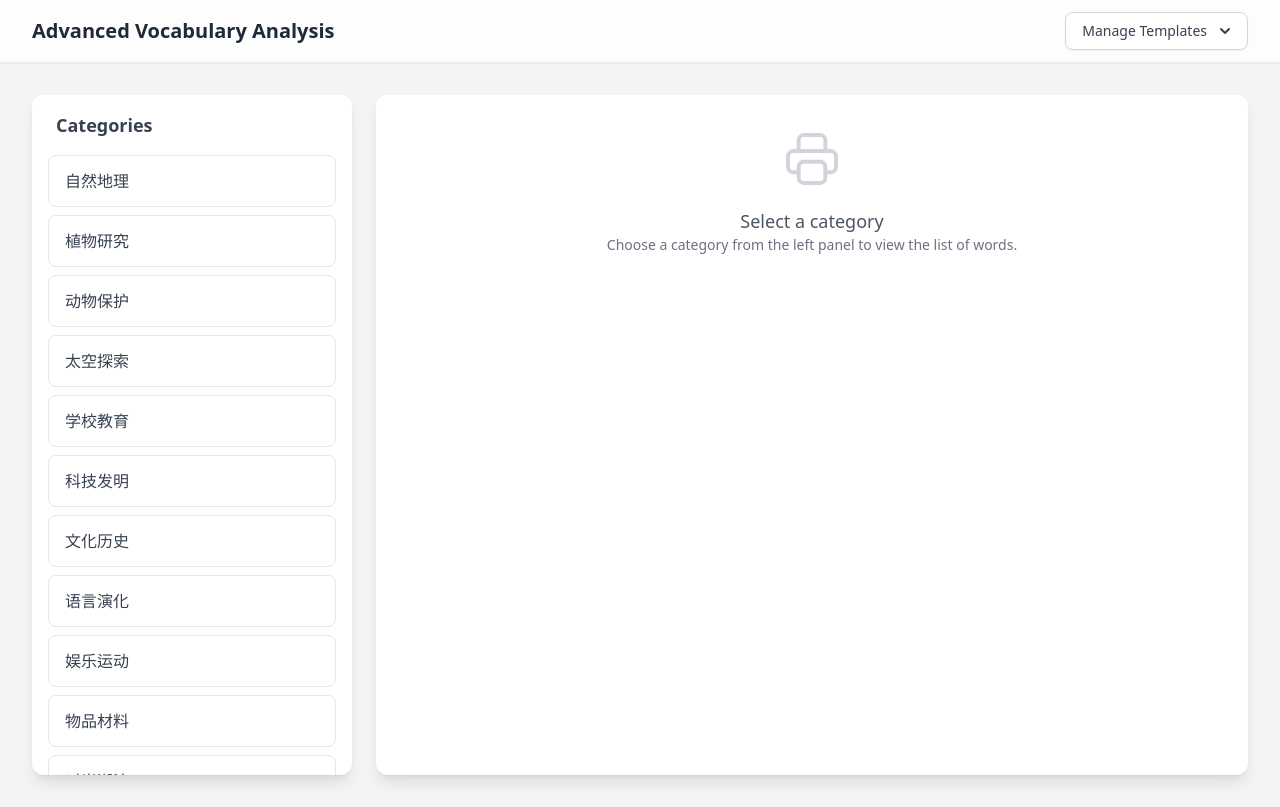
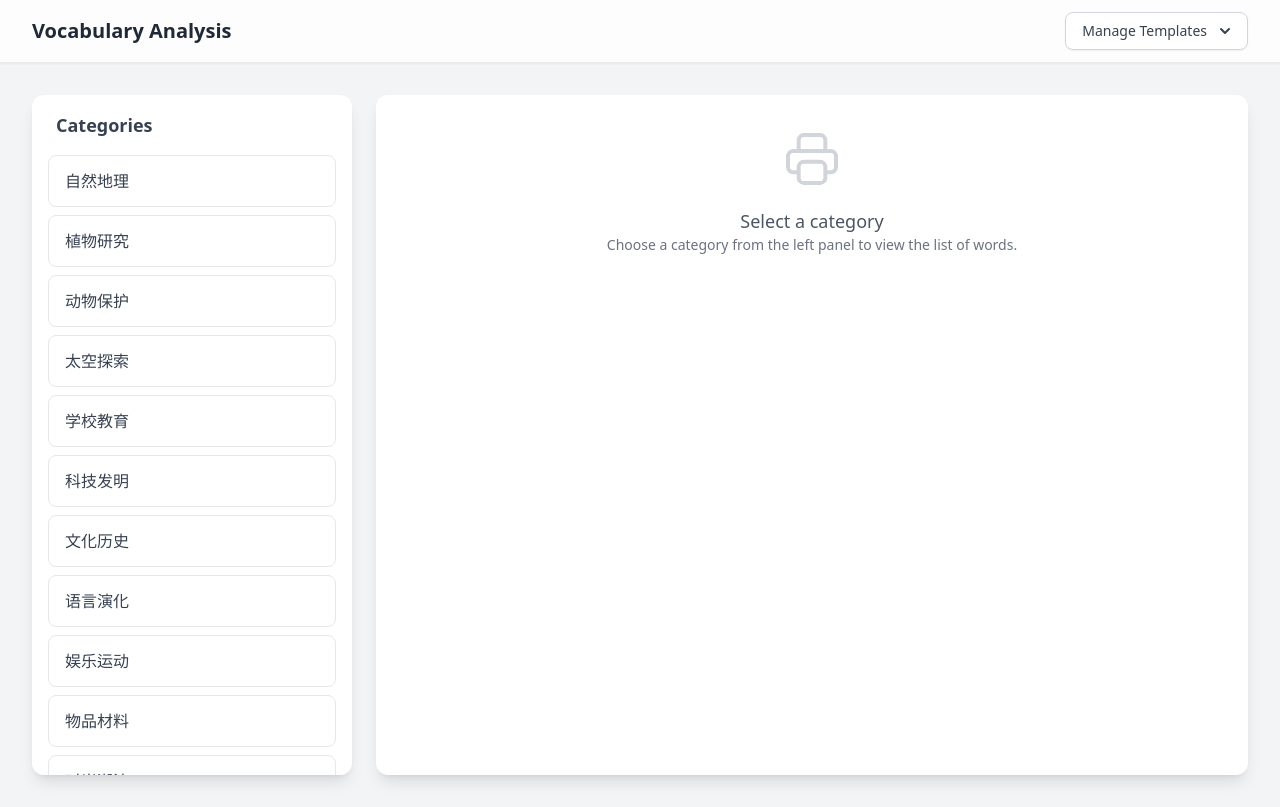
Before and after one commit to kvxunz/vocabulary-analysis, a Flask app: page / in a window 1280 px wide. Run offline with Flask 3, Linux system fonts and the light colour scheme; data comes from the database, SQL or seed files in the repository; some libraries are stand-ins or nearby versions.

Commit message:
Revert "feat: Change application title"
This reverts commit 384e2ce3efc2fe1356b83fc06dc0caa337e4e70f.

```diff
--- a/templates/index.html
+++ b/templates/index.html
@@ -3,7 +3,7 @@
 <head>
     <meta charset="UTF-8">
     <meta name="viewport" content="width=device-width, initial-scale=1.0">
-    <title>Advanced Vocabulary Analysis</title>
+    <title>Vocabulary Analysis</title>
     <script src="https://cdn.tailwindcss.com"></script>
     <script src="https://cdn.jsdelivr.net/npm/marked/marked.min.js"></script>
     <style>
@@ -19,7 +19,7 @@
     <nav class="bg-white/80 backdrop-blur-md shadow-sm border-b border-gray-200/80 sticky top-0 z-30">
         <div class="container mx-auto px-4 sm:px-6 lg:px-8">
             <div class="flex justify-between items-center py-3">
-                <a class="text-xl font-bold text-gray-800" href="#">Advanced Vocabulary Analysis</a>
+                <a class="text-xl font-bold text-gray-800" href="#">Vocabulary Analysis</a>
                 <div class="relative" id="template-dropdown-container">
                     <button id="manageTemplatesBtn" class="flex items-center justify-center px-4 py-2 bg-white border border-gray-300 rounded-lg shadow-sm text-sm font-medium text-gray-700 hover:bg-gray-50 focus:outline-none focus:ring-2 focus:ring-offset-2 focus:ring-indigo-500 transition-all">
                         <span>Manage Templates</span>
```
